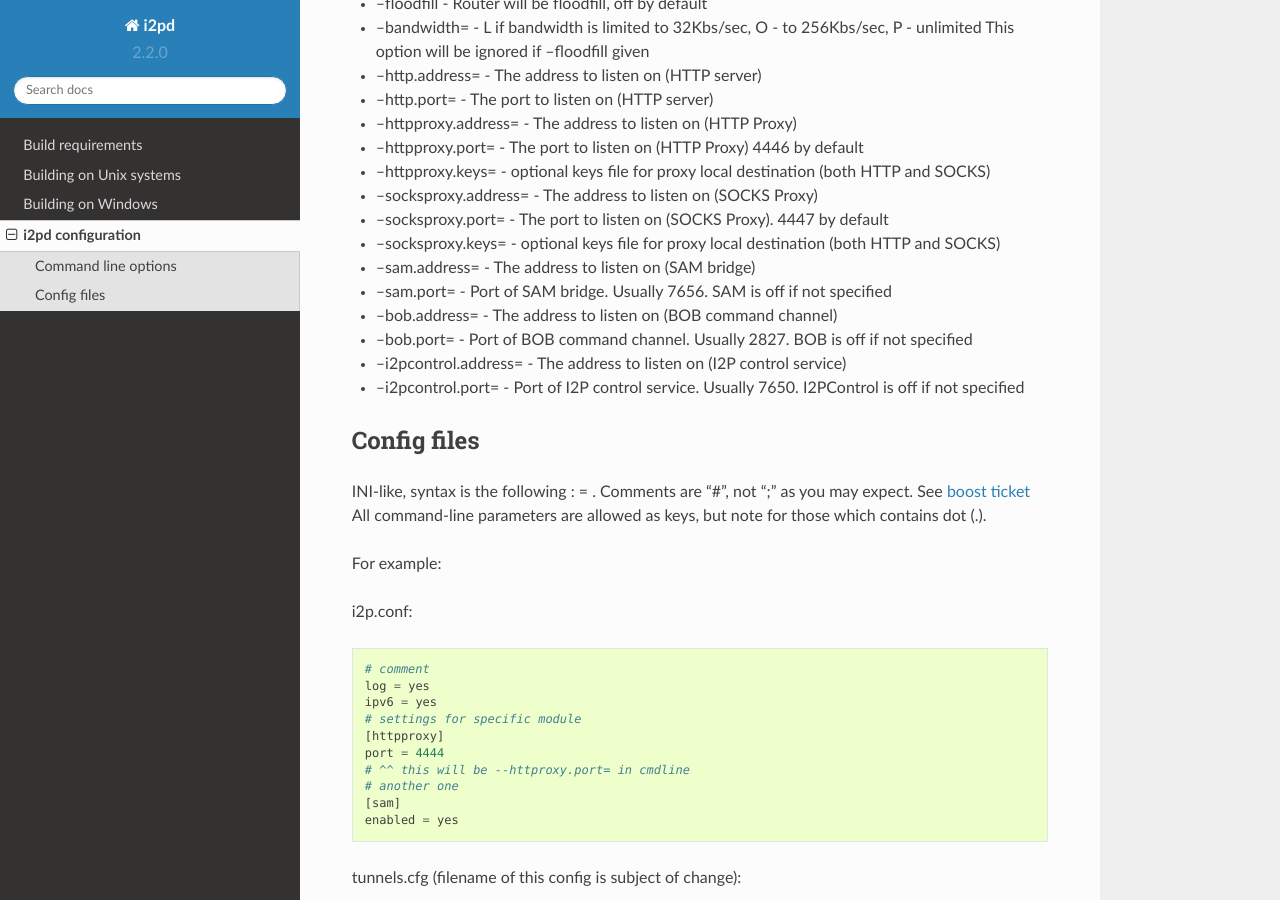
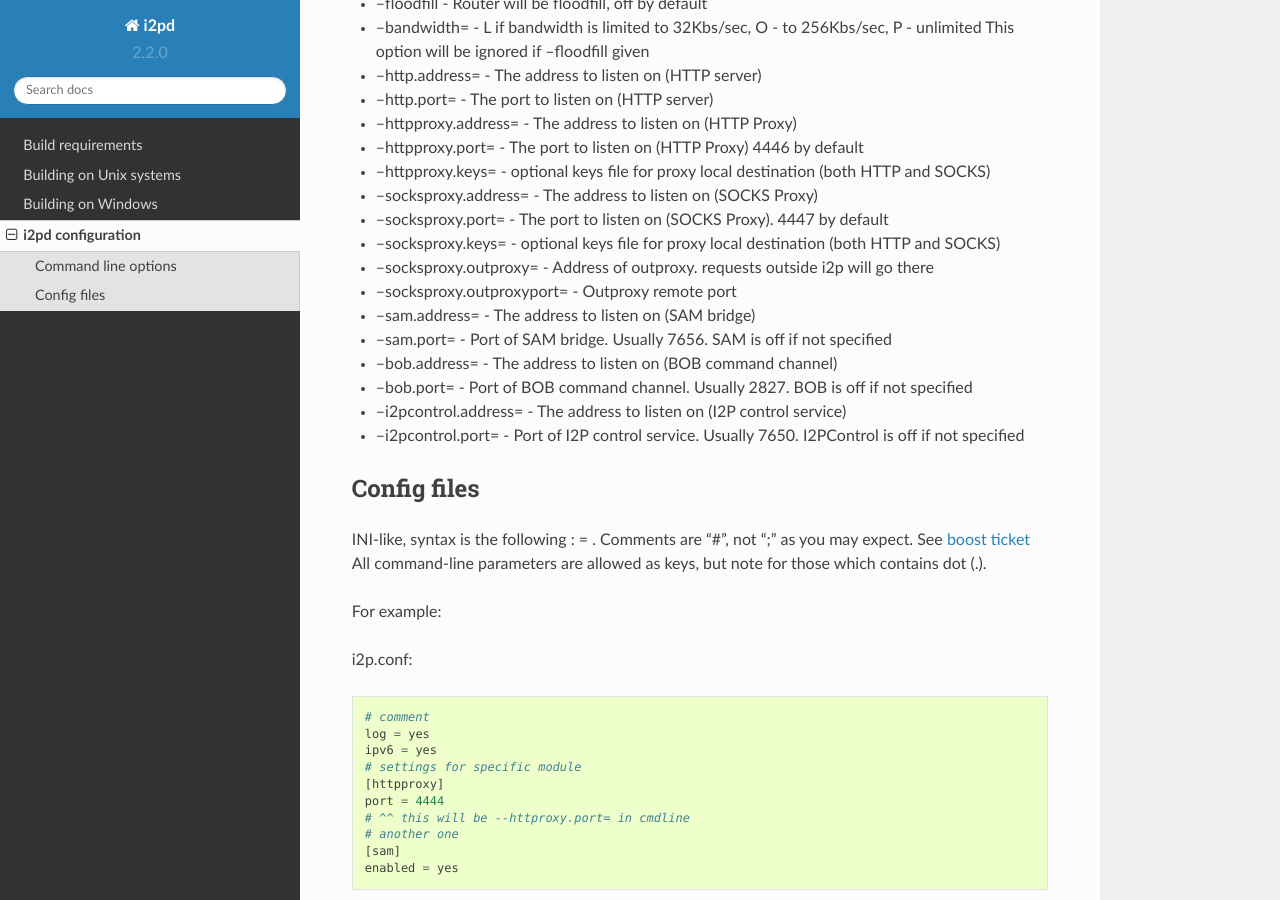
Before and after one commit to PurpleI2P/i2pd, a Sphinx documentation site: the page built from docs/configuration.md, in a window 1280 px wide and 900 px high, scrolled down 560 px. Built offline with Sphinx 7.4.7 and the Read the Docs theme 2.0.0, drawn with Linux system fonts in a browser that asks for light colours.

Commit message:
* docs/configuration.md

```diff
--- a/docs/configuration.md
+++ b/docs/configuration.md
@@ -32,6 +32,8 @@
 * --socksproxy.address= - The address to listen on (SOCKS Proxy)
 * --socksproxy.port=    - The port to listen on (SOCKS Proxy). 4447 by default
 * --socksproxy.keys=    - optional keys file for proxy local destination (both HTTP and SOCKS)
+* --socksproxy.outproxy=      - Address of outproxy. requests outside i2p will go there
+* --socksproxy.outproxyport=  - Outproxy remote port
 
 * --sam.address=        - The address to listen on (SAM bridge)
 * --sam.port=           - Port of SAM bridge. Usually 7656. SAM is off if not specified
```
